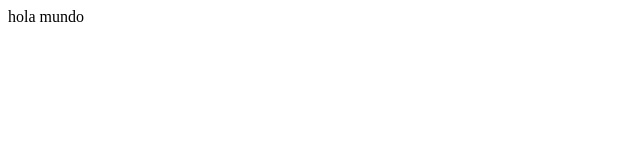
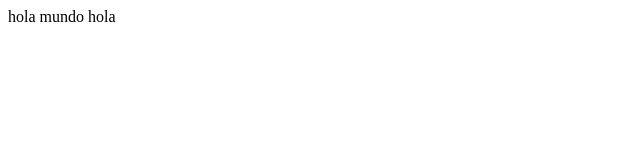
Before and after one commit to alejandrop758/alejandrop758.github.io, a plain HTML site: page index.html in a window 1280 px wide. Shown: the full height of the page, 0-640 px from the left. Drawn offline with Linux system fonts and the light colour scheme.

Commit message:
Cambio body

```diff
--- a/index.html
+++ b/index.html
@@ -7,6 +7,6 @@
     <title>Document</title>
 </head>
 <body>
-    hola mundo
+    hola mundo hola
 </body>
 </html>
```
